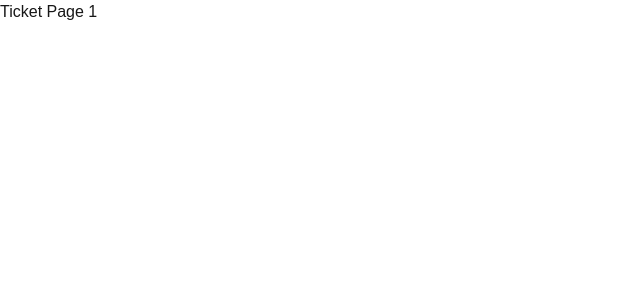
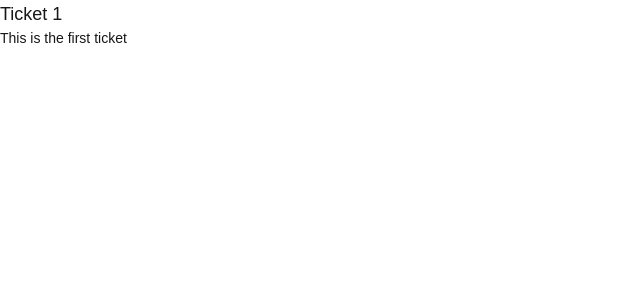
Before and after one commit to Shanto910/ticket-bounty, a Next.js app: page /tickets/1 in a window 1280 px wide. Shown: the top 300 px of the page, without its empty margins (0-640 px from the left). Built offline with nearby package versions, Linux system fonts and the light colour scheme.

Commit message:
add: dynamic ticket page content

```diff
--- a/src/app/tickets/[ticketId]/page.tsx
+++ b/src/app/tickets/[ticketId]/page.tsx
@@ -1,3 +1,5 @@
+import { initialTickets } from '@/data';
+
 type TicketPageProps = {
 	params: {
 		ticketId: string;
@@ -5,9 +7,20 @@ type TicketPageProps = {
 };
 
 const TicketPage = ({ params }: TicketPageProps) => {
+	const ticket = initialTickets.find(ticket => ticket.id === params.ticketId);
+
+	if (!ticket) {
+		return (
+			<>
+				<h2 className="text-lg">Ticket not found</h2>
+			</>
+		);
+	}
+
 	return (
 		<>
-			<h2>Ticket Page {params.ticketId}</h2>
+			<h2 className="text-lg">{ticket.title}</h2>
+			<p className="text-sm">{ticket.content}</p>
 		</>
 	);
 };
--- a/src/data.js
+++ b/src/data.js
@@ -1,12 +1,12 @@
 export const initialTickets = [
 	{
-		id: 1,
+		id: '1',
 		title: 'Ticket 1',
 		content: 'This is the first ticket',
 		status: 'DONE',
 	},
 	{
-		id: 2,
+		id: '2',
 		title: 'Ticket 2',
 		content: 'This is the second ticket',
 		status: 'OPEN',
```
